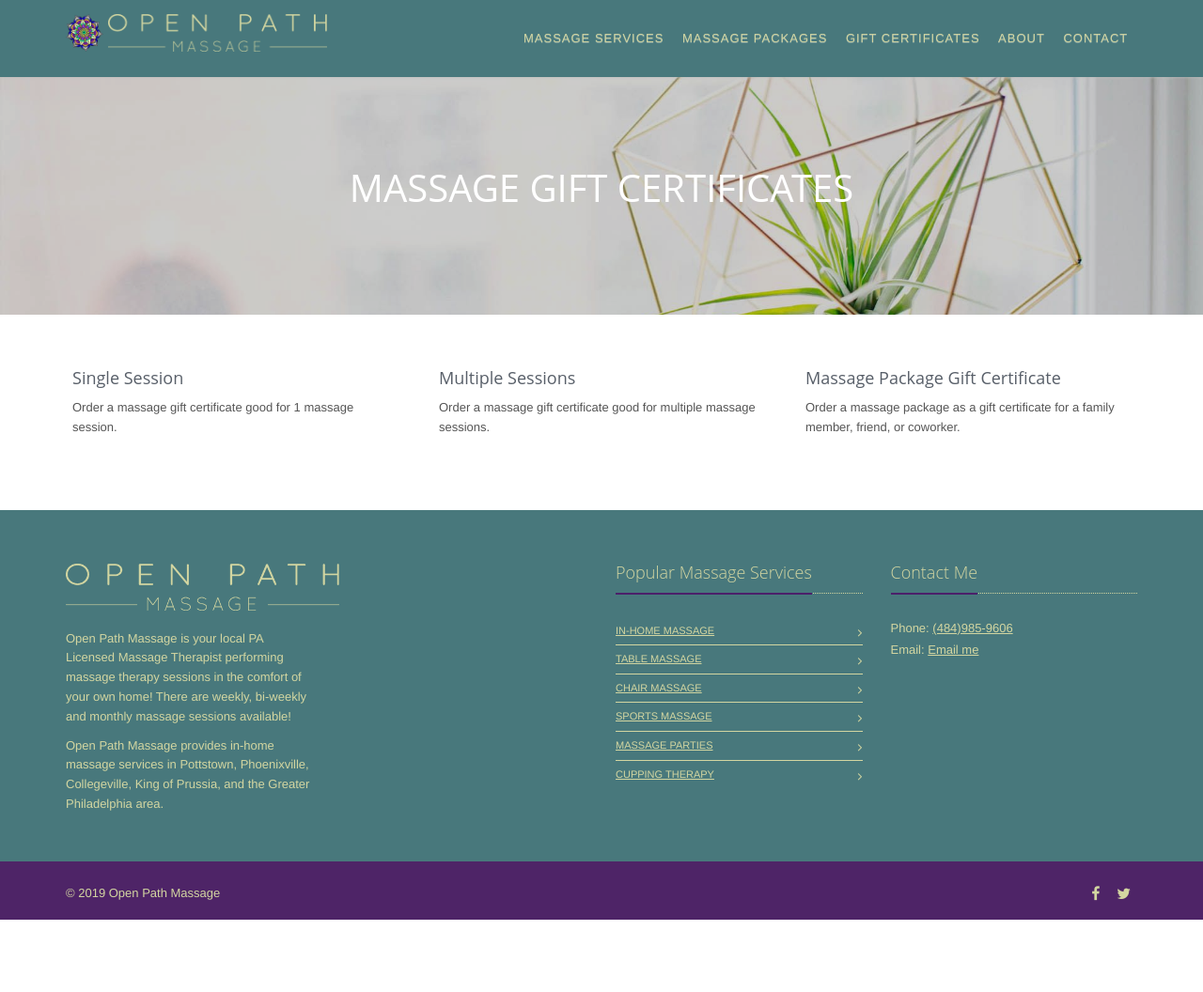
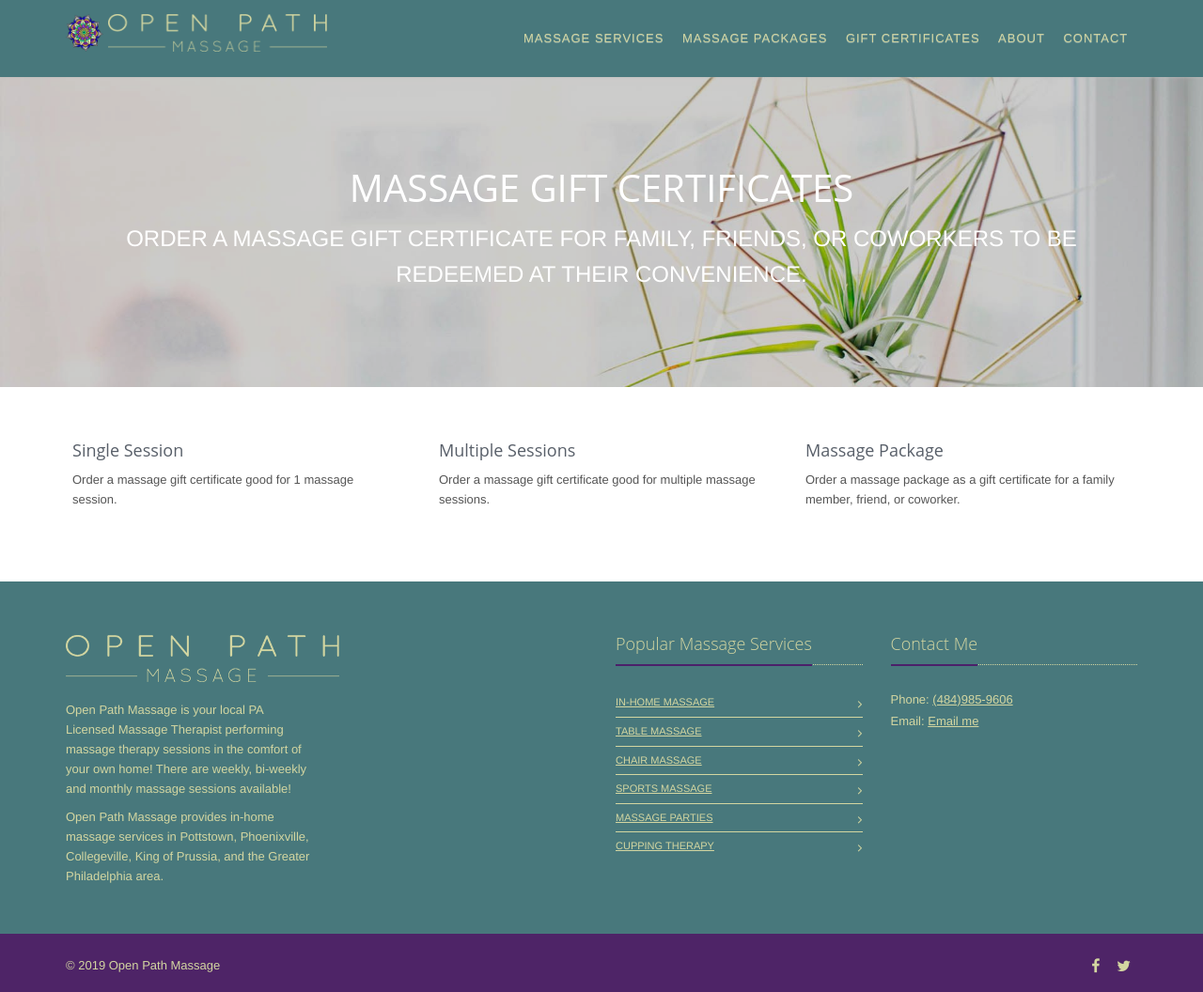
Before and after one commit to mrssk33lz/openpathmassage, a Jekyll site: the page built from gift-certificates.md, in a window 1280 px wide and 1056 px high. Shown: the whole window at 94% size. Built offline with Jekyll 4.4.1, drawn with Linux system fonts in a browser that asks for light colours; some of the changed lines change nothing that is shown.

Commit message:
Updating content.

```diff
--- a/gift-certificates.md
+++ b/gift-certificates.md
@@ -8,6 +8,7 @@ permalink: /gift-certificates
 <div class="breadcrumbs-v3 img-v1">
   <div class="container text-center">
     <h1>Massage Gift Certificates</h1>
+    <p>Order a massage gift certificate for family, friends, or coworkers to be redeemed at their convenience.</p>
   </div><!--/end container-->
 </div>
 <!--=== End Breadcrumbs v3 ===-->
@@ -34,7 +35,7 @@ permalink: /gift-certificates
     <div class="col-md-4">
       <div class="thumbnails thumbnail-style thumbnail-kenburn">
         <div class="caption">
-          <h3><a class="hover-effect" href="#">Massage Package Gift Certificate</a></h3>
+          <h3><a class="hover-effect" href="#">Massage Package </a></h3>
           <p>Order a massage package as a gift certificate for a family member, friend, or coworker.</p>
         </div>
       </div>
```
